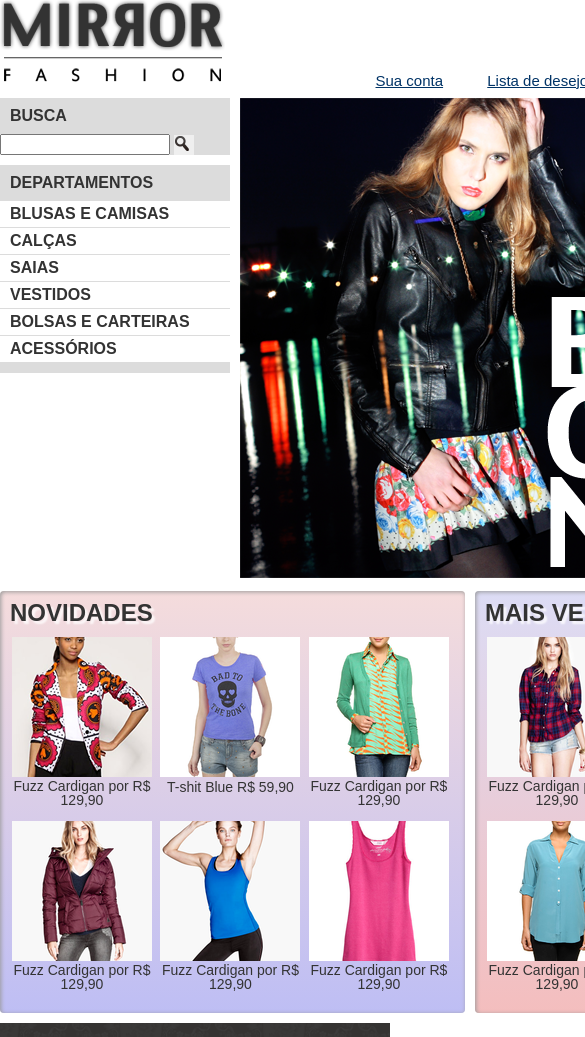
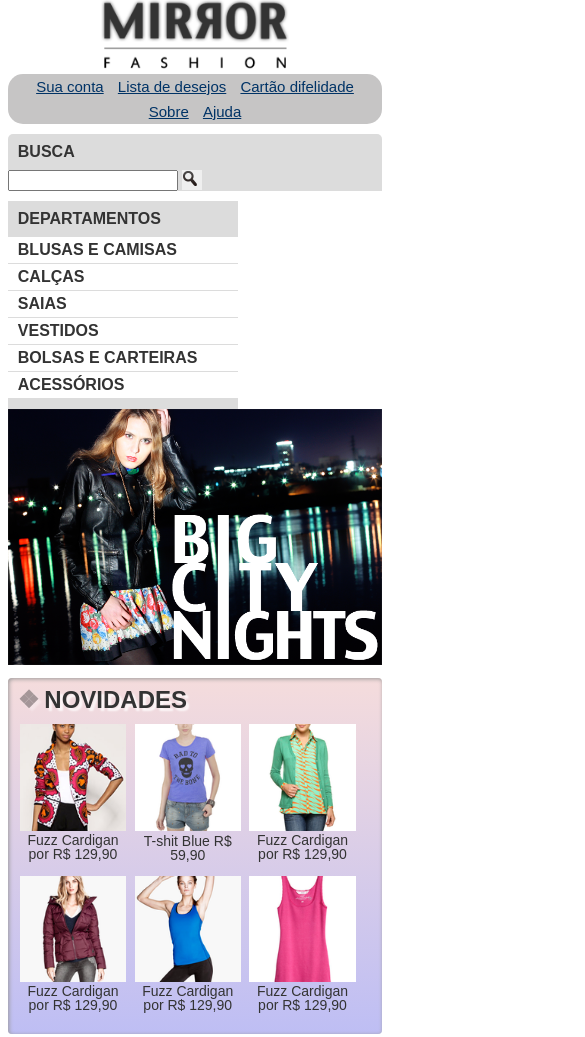
Before and after one commit to almeidarenato/mirror_fashion, a plain HTML site: page index.html in a window 390 px wide. Shown: the top 1037 px of the page, 585 px wide, since content can reach past the window. Drawn offline with Linux system fonts and the light colour scheme.

Commit message:
added mobile adaptations

```diff
--- a/css/estilos.css
+++ b/css/estilos.css
@@ -18,7 +18,6 @@
 
 .menu-opcoes ul li{
     display: inline;
-    margin: 20px;
 }
 
 .sacola{
@@ -46,6 +45,8 @@ header{
     position: absolute;
     bottom: 0;
     right: 0;
+    border-radius: 15px;
+    background-color: #C6C5C5;
 }
 
 .busca,
@@ -231,7 +232,7 @@ footer .container {
     background-color: rgba(255, 255, 255, 0.8);
     box-shadow: 0 0 5px #333;
     transition: box-shadow 0.7;
-    transition: 0.7s;
+    transition: 0.7s ease-in;
     transform: scale(1.2) rotate(-5deg);
 }
 
@@ -240,5 +241,61 @@ footer .container {
 }
 
 .painel li {
-    transition: 0.7 ease-in;
+    transition: 0.7s ease-out;
 }
+
+.busca {
+    border-top-left-radius: 5px;
+    border-top-right-radius: 5px;
+}
+
+.painel h2::before {
+    content: '\2756';
+    padding-right: 5px;
+    opacity: 0.4;
+}
+
+@media (max-width: 939px) {
+    .container {
+        width: 96%;
+    }
+
+    header h1 {
+        text-align: center;
+    }
+
+    header h1 img {
+        max-width: 50%;
+    }
+
+    .sacola{
+        display: none
+    }
+
+    .menu-opcoes {
+        position: static;
+        text-align: center;
+    }
+    .menu-opcoes ul li {
+        display: inline-block;
+        margin: 5px;
+    }
+
+    .busca,
+    .menu-opcoes,
+    .banner-destaques img {
+        margin-right: 0;
+        width: 100%;
+    }
+
+    .painel {
+        width: auto;
+    }
+
+    .painel li {
+        width: 30%;
+    }
+    .painel img{
+        width: 100%;
+    }
+}
--- a/index.html
+++ b/index.html
@@ -5,6 +5,9 @@
 				<script	src="//html5shiv.googlecode.com/svn/trunk/html5.js"></script>
 		<![endif]-->
         <meta charset="utf-8">
+        <meta name="theme-color" content="#C6C5C5">
+        <meta name="apple-mobile-web-app-status-bar-style" content="#C6C5C5">
+        <meta name="viewport" content="width=device-width">
         <title>Mirror Fashion</title>
         <link rel="stylesheet" href="css/reset.css">
         <link rel="stylesheet" href="css/estilos.css">
```
